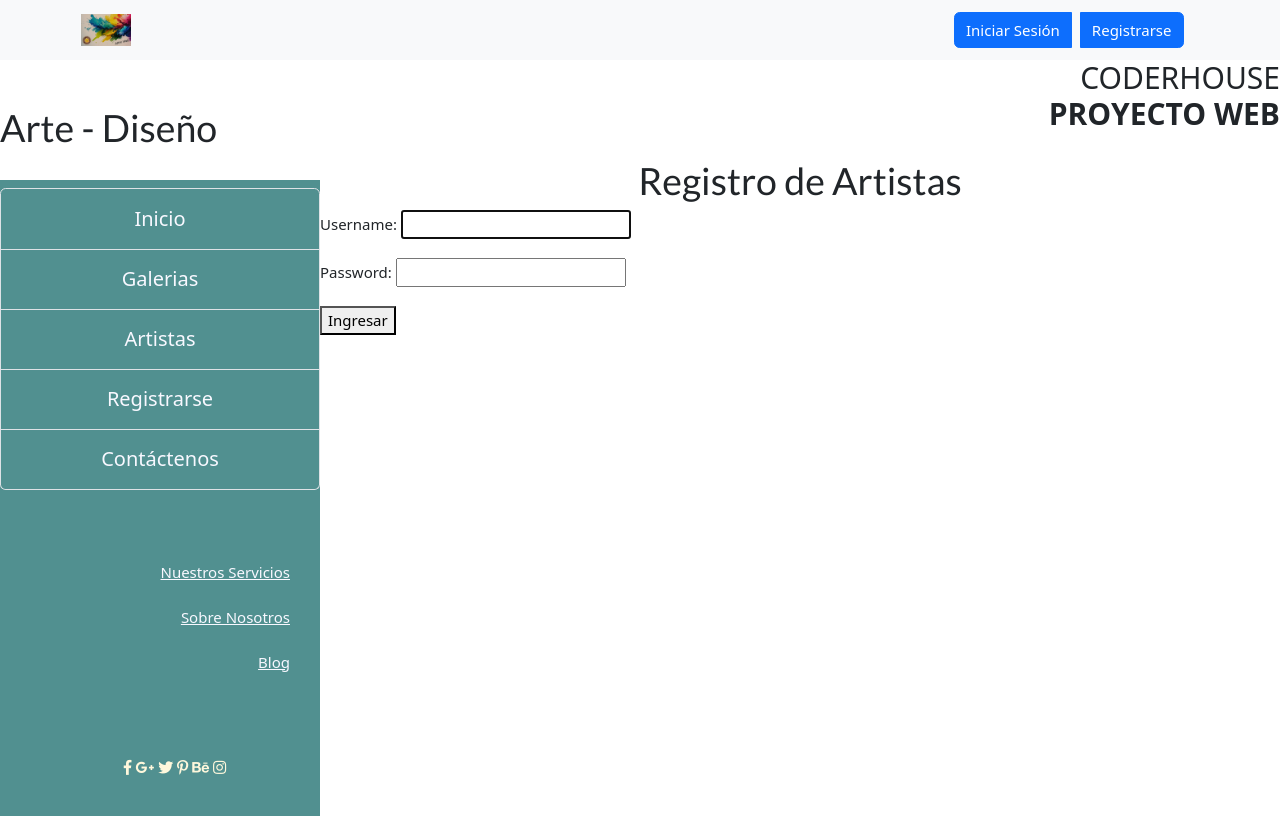
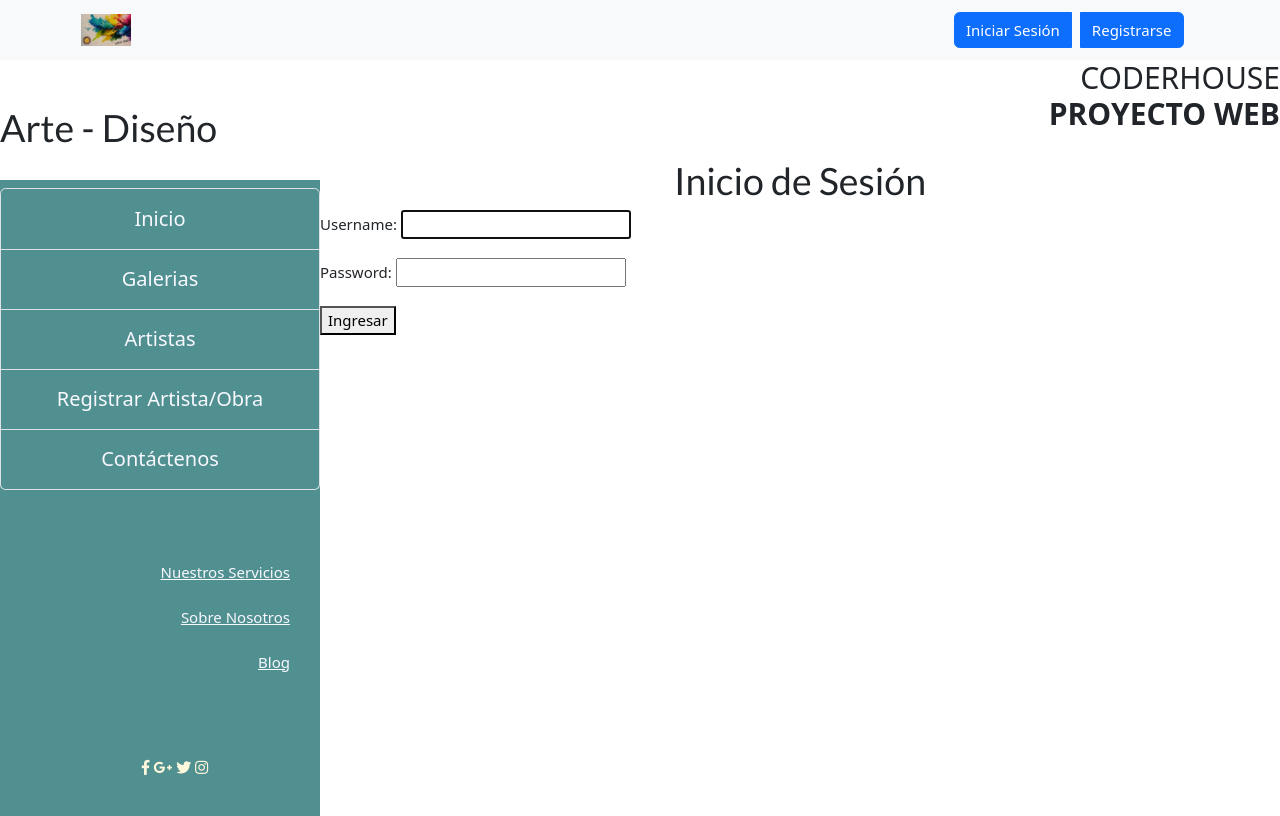
Before and after one commit to lutonhome2005/tercera_pre_entrega_MaldonadoAndres, a Django app: page /login_view/ in a window 1280 px wide. Run offline with Django 4.2, Linux system fonts and the light colour scheme; some libraries are stand-ins or nearby versions.

Commit message:
Se insertaron los link del foot y otros enlaces

```diff
--- a/AppGaleriaWeb/templates/login.html
+++ b/AppGaleriaWeb/templates/login.html
@@ -1,11 +1,16 @@
 {% extends 'pagina_inicio.html' %}
 {% block contenidoNuevo %}
-    <h1 class="titulo-centrado">Registro de Artistas</h1>
-    <form action = "{% url 'login_view' %}" method="post">{% csrf_token %}
-
-        {{miFormulario.as_p}}
-
-        <button type="submit"> Ingresar </button>
-    </form>
-
+    <h1 class="titulo-centrado">Inicio de Sesión</h1>
+    <div class="formulario-container">
+        <form action="{% url 'login_view' %}" method="post" class="login-form">
+            {% csrf_token %}
+            {{ miFormulario.as_p }}
+            <button type="submit" class="btn-login">Ingresar</button>
+        </form>
+        <div class="mensaje">
+            {% if mensaje %}
+                {{ mensaje }}
+            {% endif %}
+        </div>
+    </div>
 {% endblock contenidoNuevo %}
--- a/AppGaleriaWeb/templates/pagina_inicio.html
+++ b/AppGaleriaWeb/templates/pagina_inicio.html
@@ -67,7 +67,7 @@
                     </li>
                     <li class="nav-item text-center list-group-item">
                         <!--<a class="nav-link" href='/formularioAltaArtista'>Registrarse</a>-->
-                        <a class="nav-link" href='/registro'>Registrarse</a>
+                        <a class="nav-link" href='/registro'>Registrar Artista/Obra</a>
                     </li>
                     <li class="nav-item text-center list-group-item">
                         <a class="nav-link" href='/contactos'>Contáctenos</a>
@@ -84,24 +84,20 @@
                 </li>
                 <br>
                 <li class="text-right">
-                    <a href="#">Blog</a>
+                    <a href="/pagina_en_construccion">Blog</a>
                 </li>
             </ul>
             <br>
             <br>
             <br>
             <ul class="social text-center">
-                <li> <a href="#"><i class="fab fa-facebook-f"></i></a>
+                <li> <a href="https://www.facebook.com"><i class="fab fa-facebook-f"></i></a>
                 </li>
-                <li> <a href="#"><i class="fab fa-google-plus-g"></i></a>
+                <li> <a href="https://www.google.com/"><i class="fab fa-google-plus-g"></i></a>
                 </li>
-                <li> <a href="#"><i class="fab fa-twitter"></i></a>
+                <li> <a href="https://twitter.com"><i class="fab fa-twitter"></i></a>
                 </li>
-                <li> <a href="#"><i class="fab fa-pinterest-p"></i></a>
-                </li>
-                <li> <a href="#"><i class="fab fa-behance"></i></a>
-                </li>
-                <li> <a href="#"><i class="fab fa-instagram"></i></a>
+                <li> <a href="https://www.instagram.com"><i class="fab fa-instagram"></i></a>
                 </li>
             </ul>
             <br>
--- a/AppGaleriaWeb/templates/sobre_nosotros.html
+++ b/AppGaleriaWeb/templates/sobre_nosotros.html
@@ -19,7 +19,7 @@
         <h2>Comienza Tu Proyecto</h2>
         <p>Estamos ansiosos por trabajar contigo en tu próximo proyecto web. ¡Ponte en contacto con nosotros hoy mismo para empezar!</p>
 
-        <p>Si deseas obtener más información sobre nuestros servicios, visita nuestra <a href="{% url 'nuestros_servicios' %}">página de Nuestros Servicios</a>.</p>
+        <p>Si deseas obtener más información sobre nuestros servicios, visita nuestra <a href="{% url 'pagina_en_construccion' %}">página de Nuestros Servicios</a>.</p>
     </div>
 </body>
 {% endblock contenidoNuevo %}
--- a/AppGaleriaWeb/urls.py
+++ b/AppGaleriaWeb/urls.py
@@ -18,6 +18,7 @@ urlpatterns = [
     path('contactos/',contactos),
     path('nuestros_servicios/', views.nuestros_servicios, name='nuestros_servicios'),
     path('sobre_nosotros/', sobre_nosotros, name='sobre_nosotros'),
+    path('pagina_en_construccion/', pagina_en_construccion, name='pagina_en_construccion'),
     path('formularioAltaArtista/', formularioAltaArtista, name='formularioAltaArtista'),
     path('registro/', registrar, name='registro'),
     path('registro_exitoso_obra_arte/', registro_exitoso_obra_arte, name='registro_exitoso_obra_arte'),
--- a/AppGaleriaWeb/views.py
+++ b/AppGaleriaWeb/views.py
@@ -46,6 +46,9 @@ def nuestros_servicios(request):
 
 def sobre_nosotros(request):
     return render (request, 'sobre_nosotros.html')
+
+def pagina_en_construccion(request):
+    return render (request, 'pagina_en_construccion.html')
 
 
 from django.core.files.uploadedfile import InMemoryUploadedFile
```
Also changed, not shown: AppGaleriaWeb/templates/index.html (+11 -15 lines), AppGaleriaWeb/templates/pagina_en_construccion.html (added, +7 -0 lines), db.sqlite3.
